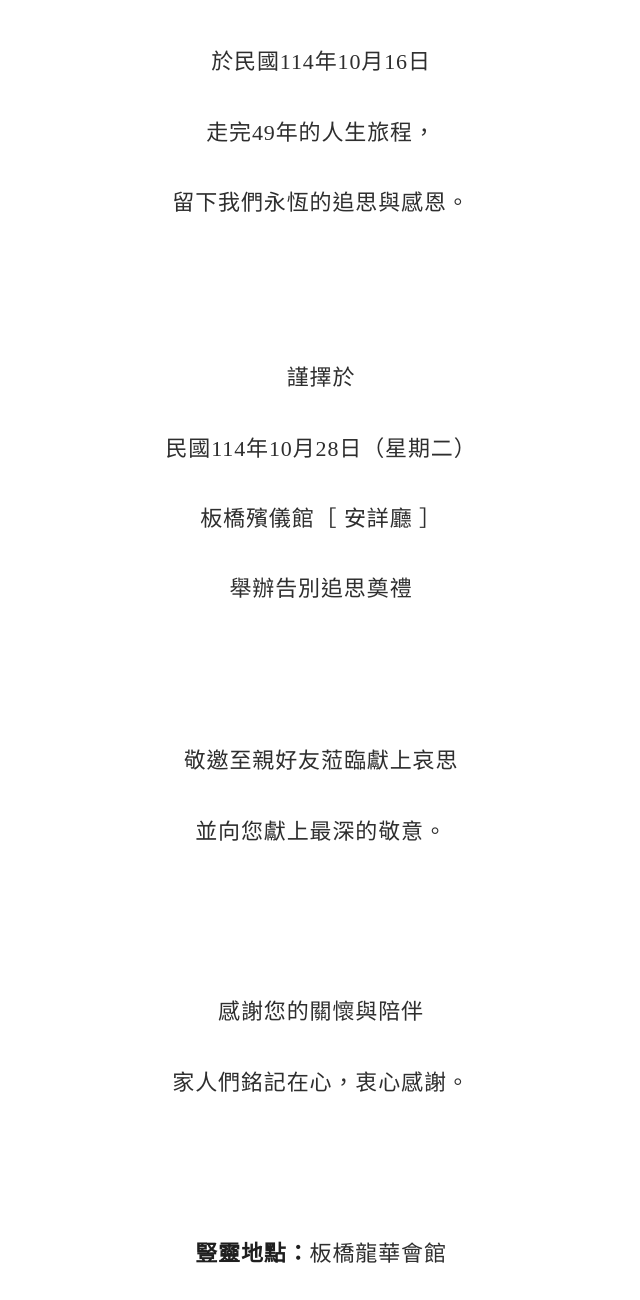
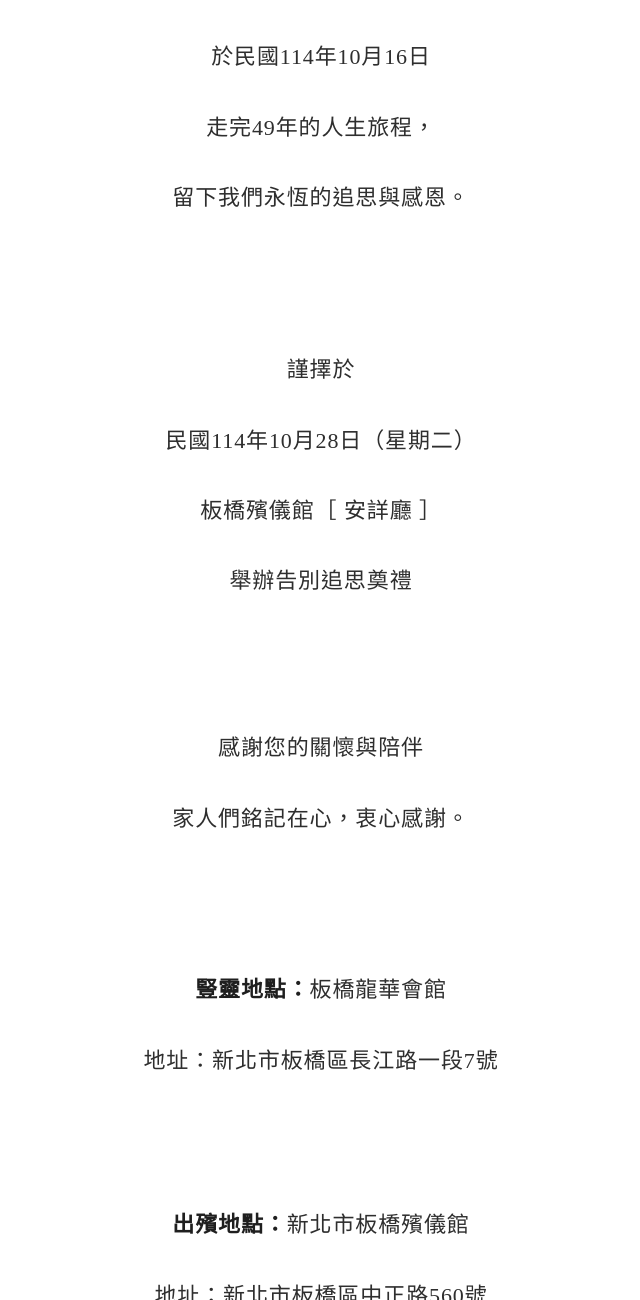
Before and after one commit to Shiangan/QiuJiaming, a plain HTML site: page index.html in a window 1280 px wide. Shown: the part 1145-2445 px from the top of the page, without its empty margins (319-959 px from the left). Drawn offline with nearby package versions, Linux system fonts and the light colour scheme; a web font is replaced by a local one.

Commit message:
Update index.html

```diff
--- a/index.html
+++ b/index.html
@@ -134,11 +134,6 @@ document.addEventListener('DOMContentLoaded', function () {
         舉辦告別追思奠禮
       </p>
 
-      <p class="fade-in-text" style="--delay:0.9s;">
-        敬邀至親好友蒞臨獻上哀思<br>
-        並向您獻上最深的敬意。
-      </p>
-
       <p class="fade-in-text" style="--delay:1.2s;">
         感謝您的關懷與陪伴<br>
         家人們銘記在心，衷心感謝。
@@ -185,13 +180,13 @@ document.addEventListener('DOMContentLoaded', function () {
 }
 
 /* ✨ 差異化段落間距 */
-#life-story p:first-child { margin-bottom: 0.8em; }
-#life-story p:nth-child(2) { margin-bottom: 0.6em; }
-#life-story p:nth-child(3) { margin-bottom: 0.4em; }
-#life-story p:nth-child(4) { margin-bottom: 0.8em; }
-#life-story p:nth-child(5) { margin-bottom: 1em; }
+#life-story p:first-child { margin-bottom: 0.6em; }
+#life-story p:nth-child(2) { margin-bottom: 0.4em; }
+#life-story p:nth-child(3) { margin-bottom: 0.2em; }
+#life-story p:nth-child(4) { margin-bottom: 0.4em; }
+#life-story p:nth-child(5) { margin-bottom: 0.8em; }
 #life-story p:nth-child(6),
-#life-story p:nth-child(7) { margin: 0.2em 0; }
+#life-story p:nth-child(7) { margin: 0.1em 0; }
 
 /* 內容強調（粗體段落） */
 #life-story strong {
```
